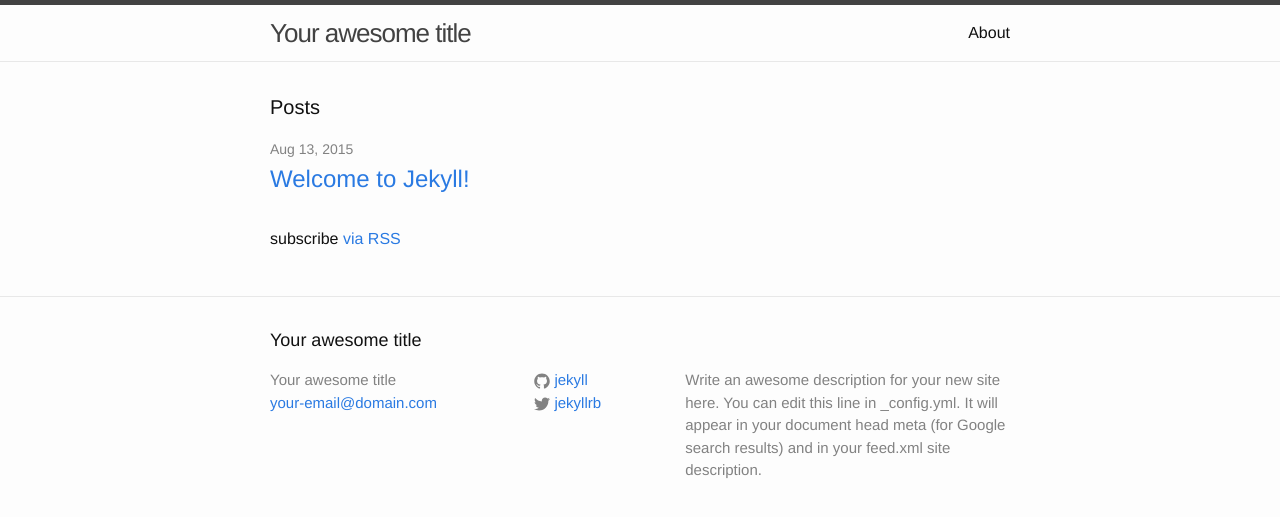
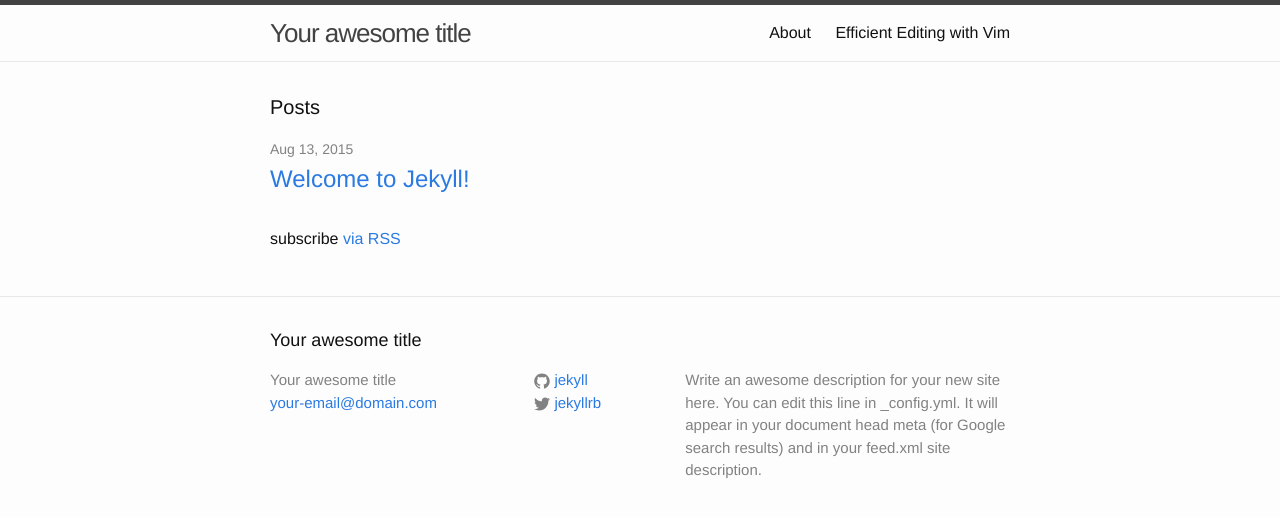
Before and after one commit to jmcphers/jmcphers.github.io, a Jekyll site: the page built from index.html, in a window 1280 px wide. Shown: the top 517 px of the page. Built offline with Jekyll 4.4.1, drawn with Linux system fonts in a browser that asks for light colours.

Commit message:
add YAML header to vim page

```diff
--- a/efficient-editing.md
+++ b/efficient-editing.md
@@ -1,3 +1,7 @@
+---
+layout: page
+title: Efficient Editing with Vim
+---
 # Efficient Editing With vim
 
 > "To me, vi is Zen.
```
